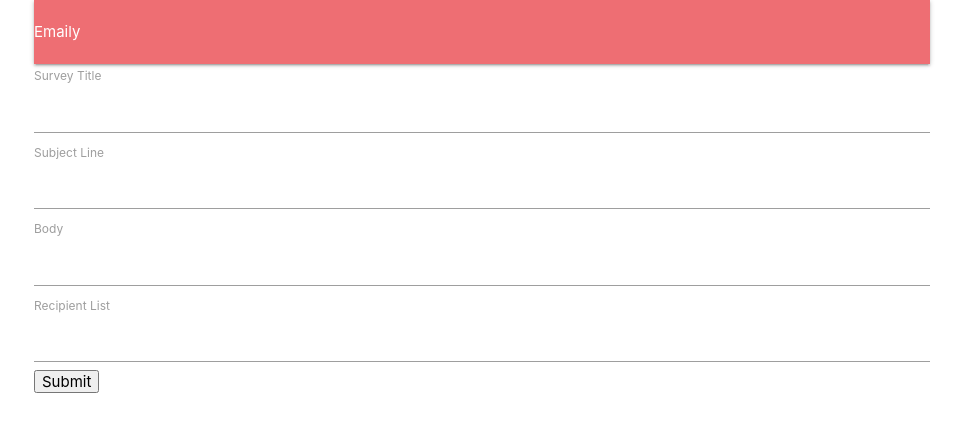
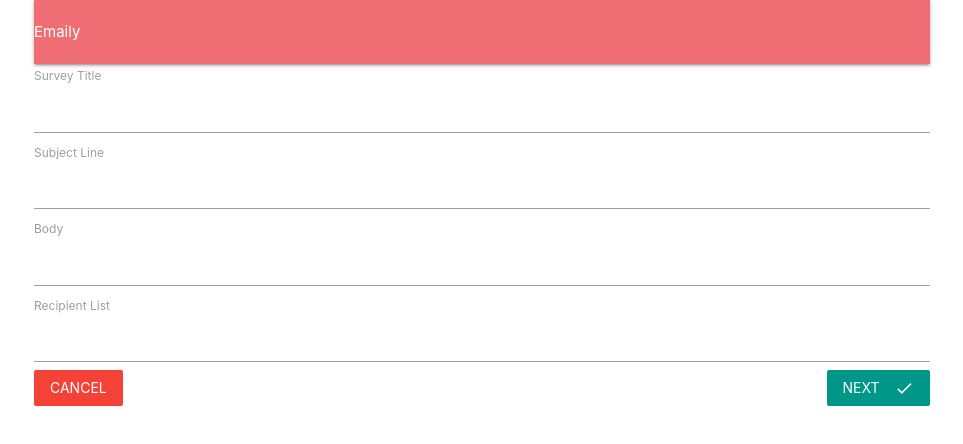
Before and after one commit to alex2chivas/emaily, a React (Create React App) app in the folder client/: page /surveys/new in a window 1280 px wide. Shown: the top 444 px of the page, without its empty margins (158-1121 px from the left). Built offline with nearby package versions, Linux system fonts and the light colour scheme; no server answers.

Commit message:
added buttons to submit and cacel the form

```diff
--- a/client/src/components/App.js
+++ b/client/src/components/App.js
@@ -14,16 +14,16 @@ const App = props => {
 	}, []);
 
 	return (
-		<div className='container'>
-			<BrowserRouter>
+		<BrowserRouter>
+			<div className='container'>
 				<Header />
 				<Switch>
 					<Route path='/' exact component={Landing} />
 					<Route path='/surveys' exact component={DashBoard} />
 					<Route path='/surveys/new' exact component={SurveyNew} />
 				</Switch>
-			</BrowserRouter>
-		</div>
+			</div>
+		</BrowserRouter>
 	);
 };
 
--- a/client/src/components/Dashboard.js
+++ b/client/src/components/Dashboard.js
@@ -7,7 +7,7 @@ const Dashboard = () => {
 			Dashboard
 			<div className='fixed-action-btn'>
 				<Link to={`/surveys/new`} class='btn-floating btn-large red'>
-					<i class='material-icons'>add</i>
+					<i className='material-icons'>add</i>
 				</Link>
 			</div>
 		</div>
--- a/client/src/components/surveys/SurveyField.js
+++ b/client/src/components/surveys/SurveyField.js
@@ -1,10 +1,11 @@
 import React from 'react';
 
-const SurveyField = ({ input, label }) => {
+const SurveyField = ({ input, label }, { touched, error }) => {
 	return (
 		<div>
 			<label>{label}</label>
 			<input {...input} />
+			{touched && error && <span>{error}</span>}
 		</div>
 	);
 };
--- a/client/src/components/surveys/SurveyForm.js
+++ b/client/src/components/surveys/SurveyForm.js
@@ -1,6 +1,7 @@
 import _ from 'lodash';
 import React from 'react';
 import { reduxForm, Field } from 'redux-form';
+import { Link } from 'react-router-dom';
 
 import SurveyField from './SurveyField';
 
@@ -22,7 +23,13 @@ const SurveyForm = props => {
 		<div>
 			<form onSubmit={props.handleSubmit(values => console.log(values))}>
 				{renderFields()}
-				<button type='submit'>Submit</button>
+				<Link className='red btn-flat left white-text' to='/surveys'>
+					Cancel
+				</Link>
+				<button className='teal btn-flat right white-text' type='submit'>
+					Next
+					<i className='material-icons right'>done</i>
+				</button>
 			</form>
 		</div>
 	);
```
